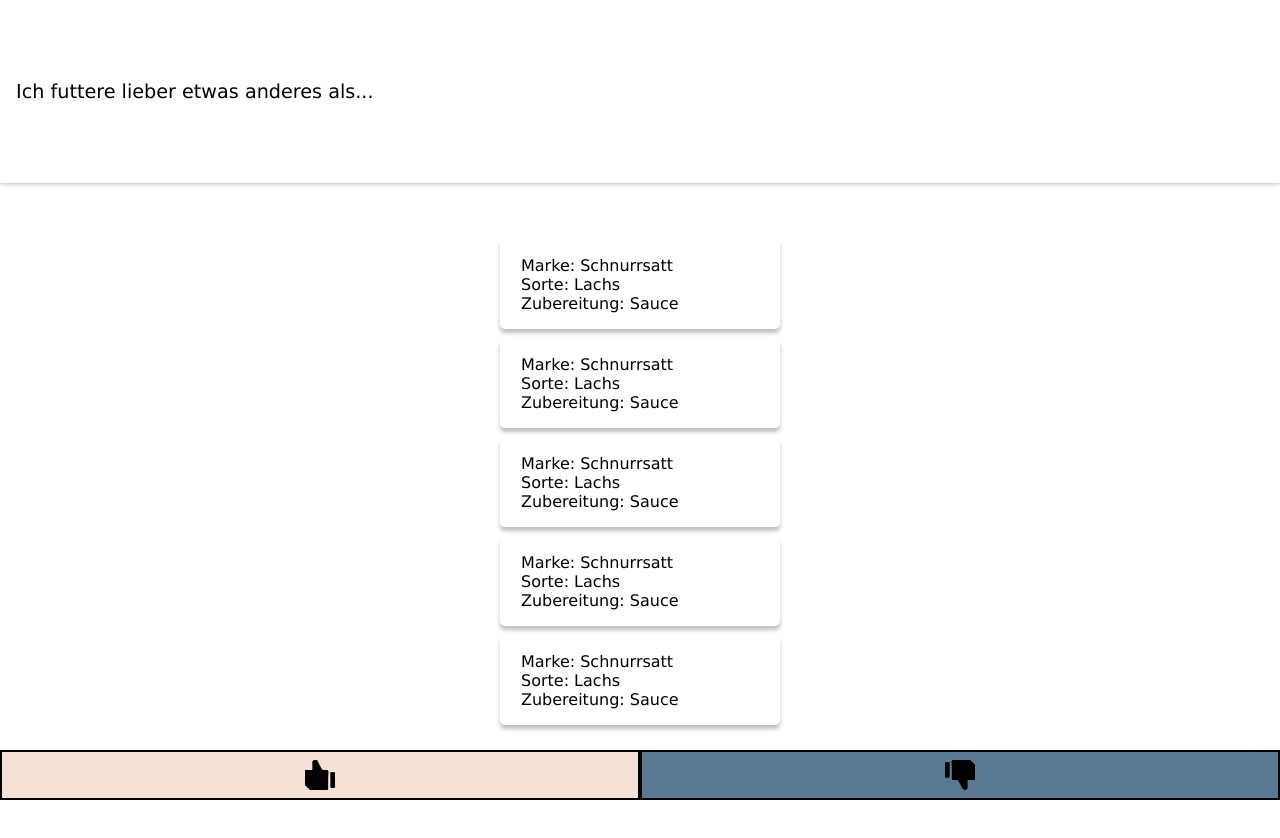
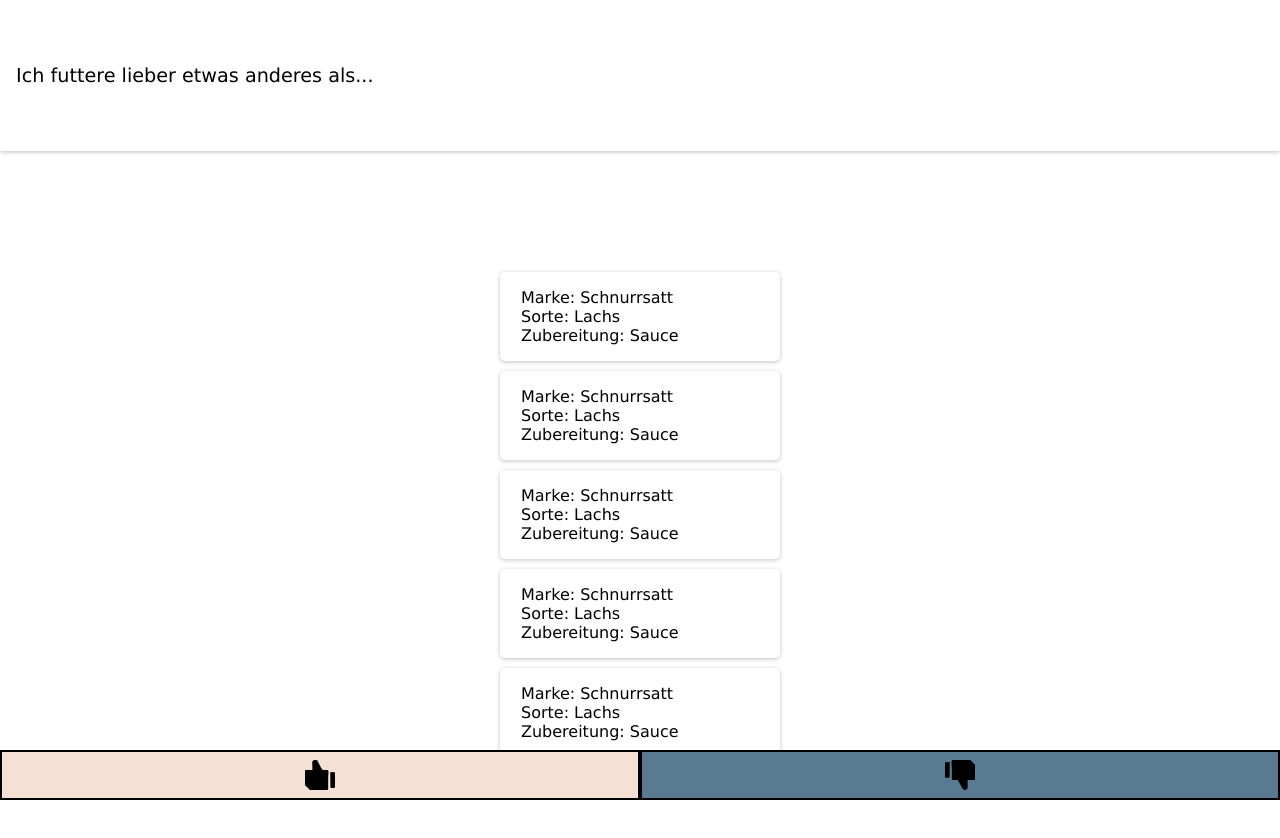
Before and after one commit to ttaannjjaa/capstone-project, a React (Create React App) app: page /UnLikedFoodpage in a window 1280 px wide. Shown: the top 838 px of the page. Before the commit the page ends 800 px from the top, so only its background shows below. Built offline with nearby package versions, Linux system fonts and the light colour scheme.

Commit message:
make changes after code review

```diff
--- a/src/App.js
+++ b/src/App.js
@@ -7,12 +7,10 @@
 function App() {
   return (
     <ErrorBoundary FallbackComponent={ErrorFallback}>
-      <div className="App">
-        <Routes>
-          <Route path="/" element={<LikedFoodPage />} />
-          <Route path="/UnLikedFoodpage" element={<UnLikedFoodPage />} />
-        </Routes>
-      </div>
+      <Routes>
+        <Route path="/" element={<LikedFoodPage />} />
+        <Route path="/UnLikedFoodpage" element={<UnLikedFoodPage />} />
+      </Routes>
     </ErrorBoundary>
   );
 }
--- a/src/GlobalStyles.js
+++ b/src/GlobalStyles.js
@@ -15,7 +15,7 @@
     --white: #ffffff;
     --peach: #F4E0D4;
     --grey: #7E6F6F;
-    --box-shadow-drop: 0px 4px 4px rgba(0, 0, 0, 0.25);
+    --box-shadow-drop: 0px 1px 4px rgba(0, 0, 0, 0.25);
     --box-shadow-inset: inset 0px 4px 4px rgba(0, 0, 0, 0.25);
     --box-shadow-header-drop: 0 1px 4px 0 rgba(30, 30, 33, 0.3);
   }
--- a/src/components/Navigation.js
+++ b/src/components/Navigation.js
@@ -6,24 +6,24 @@
 export default function Navigation() {
   return (
     <NavigationWrapper>
-      <NavButtonThumbup to="/">
+      <NavButton to="/">
         <img src={iconthumbup} alt={'thumbup icon'} />
-      </NavButtonThumbup>
-      <NavButtonThumbdown to="/UnLikedFoodPage">
+      </NavButton>
+      <NavButton to="/UnLikedFoodPage">
         <img src={iconthumbdown} alt={'thumbdown icon'} />
-      </NavButtonThumbdown>
+      </NavButton>
     </NavigationWrapper>
   );
 }
 
-const NavigationWrapper = styled.section`
+const NavigationWrapper = styled.nav`
   display: flex;
   position: fixed;
   bottom: 0;
   width: 100%;
 `;
 
-const NavButtonThumbup = styled(NavLink)`
+const NavButton = styled(NavLink)`
   background-color: var(--peach);
   border: 2px solid var(--black);
   min-height: 50px;
@@ -35,16 +35,3 @@
     background-color: ${'var(--steelblue)'};
   }
 `;
-
-const NavButtonThumbdown = styled(NavLink)`
-  background-color: var(--peach);
-  border: 2px solid var(--black);
-  min-height: 50px;
-  min-width: 50%;
-  display: flex;
-  align-items: center;
-  justify-content: center;
-  &.active {
-    background-color: ${'var(--steelblue)'};
-  }
-`;
--- a/src/pages/LikedFoodPage.js
+++ b/src/pages/LikedFoodPage.js
@@ -40,7 +40,7 @@
 const LikedFoodPageStyle = styled.section`
   background-color: var(--white);
   display: grid;
-  grid-template-rows: 10vm 1fr 50px;
+  grid-template-rows: 20vmin 1fr 50px;
   grid-template-columns: 1;
 
   main {
@@ -57,7 +57,7 @@
   top: 0;
   z-index: 10;
   overflow: hidden;
-  box-shadow: 0 1px 4px 0 rgba(30, 30, 33, 0.3);
+  box-shadow: var(--box-shadow-header-drop);
   grid-row: 1 / 2;
   grid-column: 1/ 2;
 
@@ -69,7 +69,7 @@
 `;
 
 const ListStyle = styled.ul`
-  margin-top: 30vmin;
+  margin-top: 10vmin;
   list-style: none;
   width: 100%;
   display: grid;
--- a/src/pages/UnLikedFoodPage.js
+++ b/src/pages/UnLikedFoodPage.js
@@ -42,7 +42,7 @@
 const LikedFoodPageStyle = styled.section`
   background-color: var(--white);
   display: grid;
-  grid-template-rows: 10vm 1fr 50px;
+  grid-template-rows: 20vmin 1fr 50px;
   grid-template-columns: 1;
 
   main {
@@ -53,13 +53,13 @@
 
 const Header = styled.header`
   background-color: var(--white);
-  padding: 10vmin 1rem;
+  padding: 8vmin 1rem;
   width: 100%;
   position: fixed;
   top: 0;
   z-index: 10;
   overflow: hidden;
-  box-shadow: 0 1px 4px 0 rgba(30, 30, 33, 0.3);
+  box-shadow: var(--box-shadow-header-drop);
   grid-row: 1 / 2;
   grid-column: 1/ 2;
 
@@ -71,7 +71,7 @@
 `;
 
 const ListStyle = styled.ul`
-  margin-top: 30vmin;
+  margin-top: 14vmin;
   list-style: none;
   width: 100%;
   display: grid;
```
